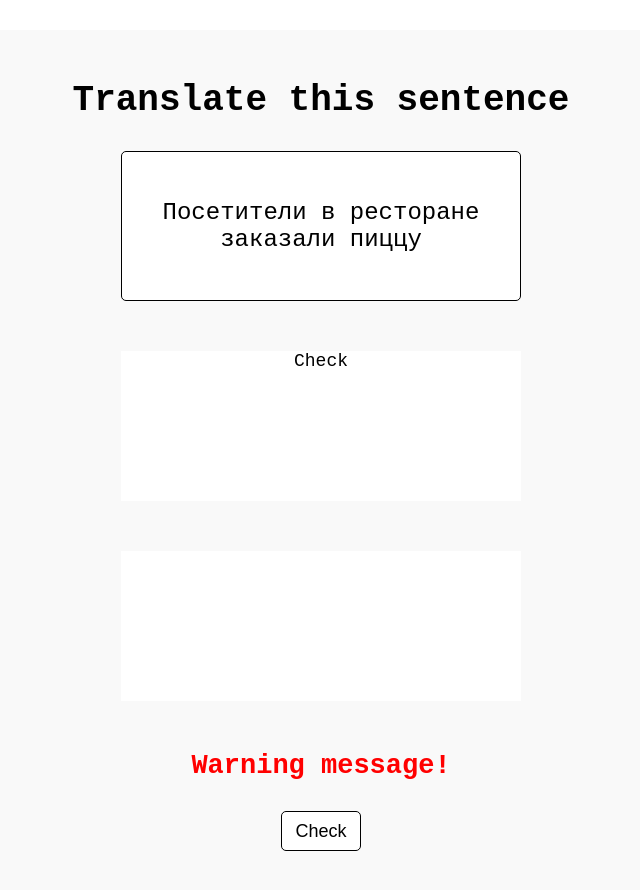
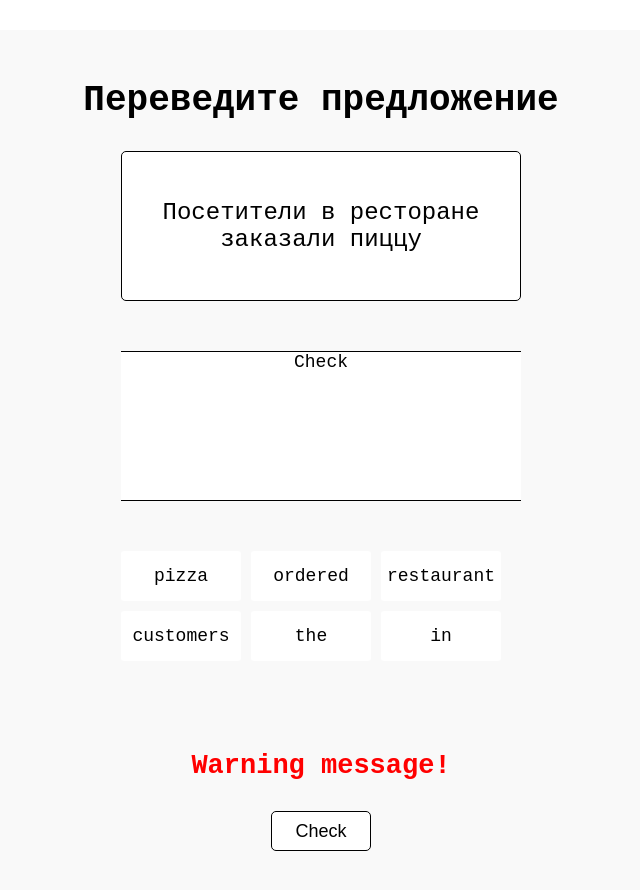
Before and after one commit to gravesur/translate, a React (Create React App) app: page / in a window 1280 px wide. Shown: the top 890 px of the page, without its empty margins (319-959 px from the left). Built offline with nearby package versions, Linux system fonts and the light colour scheme.

Commit message:
added react-dnd library

```diff
--- a/package.json
+++ b/package.json
@@ -12,6 +12,8 @@
     "@types/react-dom": "^17.0.1",
     "node-sass": "^4.14.1",
     "react": "^17.0.1",
+    "react-dnd": "^11.1.3",
+    "react-dnd-html5-backend": "^11.1.3",
     "react-dom": "^17.0.1",
     "react-redux": "^7.2.2",
     "react-scripts": "4.0.2",
--- a/src/components/app/app.scss
+++ b/src/components/app/app.scss
@@ -9,10 +9,10 @@
   text-align: center;
   padding: 5rem 0;
 
-  &-header {
+  &__header {
   }
 
-  &-sentence {
+  &__sentence {
     display: flex;
     justify-content: center;
     align-items: center;
@@ -25,37 +25,25 @@
     margin: 3rem auto;
   }
 
-  &-paragraph {
+  &__paragraph {
     //margin-top: 5rem;
     font-size: 2.4rem;
   }
 
-  &-check {
+  &__check {
+    border-top: black 1px solid;
+    border-bottom: black 1px solid;
     background-color: white;
     margin: 5rem auto;
     height: 15rem;
     width: 40rem;
   }
 
-  &-words {
-    display: grid;
-    grid-template-rows: 5rem 5rem 5rem;
-    grid-template-columns: repeat(auto-fill, 10rem);
-    grid-auto-rows: 5rem;
-    grid-row-gap: 1rem;
-    grid-column-gap: 1rem;
-
-    margin: 5rem auto;
-    width: 40rem;
-    height: 15rem;
-    background-color: white;
-  }
-
-  &-warning {
+  &__warning {
     color: red;
   }
 
-  &-check-button {
+  &__check-button {
     cursor: pointer;
     outline: none;
     margin: 3rem auto;
@@ -64,7 +52,7 @@
     border: black 1px solid;
     border-radius: 5px;
     display: block;
-    width: 8rem;
+    width: 10rem;
     height: 4rem;
   }
 }
--- a/src/components/app/app.tsx
+++ b/src/components/app/app.tsx
@@ -1,20 +1,33 @@
 import React from 'react';
+import { DndProvider } from 'react-dnd';
+import { HTML5Backend } from 'react-dnd-html5-backend';
+
+import Words from '../words';
 
 import './app.scss';
 
 const App = () => {
   const sentence = 'Посетители в ресторане заказали пиццу';
 
+  const words = ['pizza', 'ordered', 'restaurant', 'customers', 'the', 'in'];
+
   return (
     <div className="app">
-      <h1 className="app-header">Translate this sentence</h1>
-      <div className="app-sentence">
-        <p className="app-paragraph">{sentence}</p>
+      <h1 className="app__header">Переведите предложение</h1>
+
+      <div className="app__sentence">
+        <p className="app__paragraph">{sentence}</p>
       </div>
-      <div className="app-check">Check</div>
-      <div className="app-words"></div>
-      <h2 className="app-warning">Warning message!</h2>
-      <button className="app-check-button">Check</button>
+
+      <DndProvider backend={HTML5Backend}>
+        <div className="app__check">Check</div>
+
+        <Words words={words} />
+      </DndProvider>
+
+      <h2 className="app__warning">Warning message!</h2>
+
+      <button className="app__check-button">Check</button>
     </div>
   );
 };
--- /dev/null
+++ b/src/components/words/index.ts
@@ -0,0 +1,3 @@
+import Words from './words';
+
+export default Words;
--- /dev/null
+++ b/src/components/words/words.scss
@@ -0,0 +1,24 @@
+.words {
+  display: grid;
+  grid-template-rows: 5rem 5rem 5rem;
+  grid-template-columns: repeat(auto-fill, 12rem);
+  grid-auto-rows: 5rem;
+  grid-row-gap: 1rem;
+  grid-column-gap: 1rem;
+
+  margin: 5rem auto;
+  width: 40rem;
+  height: 15rem;
+  //background-color: white;
+
+  &__item {
+    display: flex;
+    justify-content: center;
+    align-items: center;
+
+    cursor: pointer;
+    padding: 1rem;
+    background-color: white;
+    border-radius: 3px;
+  }
+}
--- /dev/null
+++ b/src/components/words/words.tsx
@@ -0,0 +1,25 @@
+import React from 'react';
+
+import './words.scss';
+
+interface WordsProps {
+  words: string[];
+}
+
+const Words = (props: WordsProps) => {
+  let id = 0;
+
+  const items = props.words.map((el) => {
+    id++;
+
+    return (
+      <div className="words__item" key={id}>
+        {el}
+      </div>
+    );
+  });
+
+  return <div className="words">{items}</div>;
+};
+
+export default Words;
```
Also changed, not shown: 1 other file (tests, documents, lock files or other folders).
